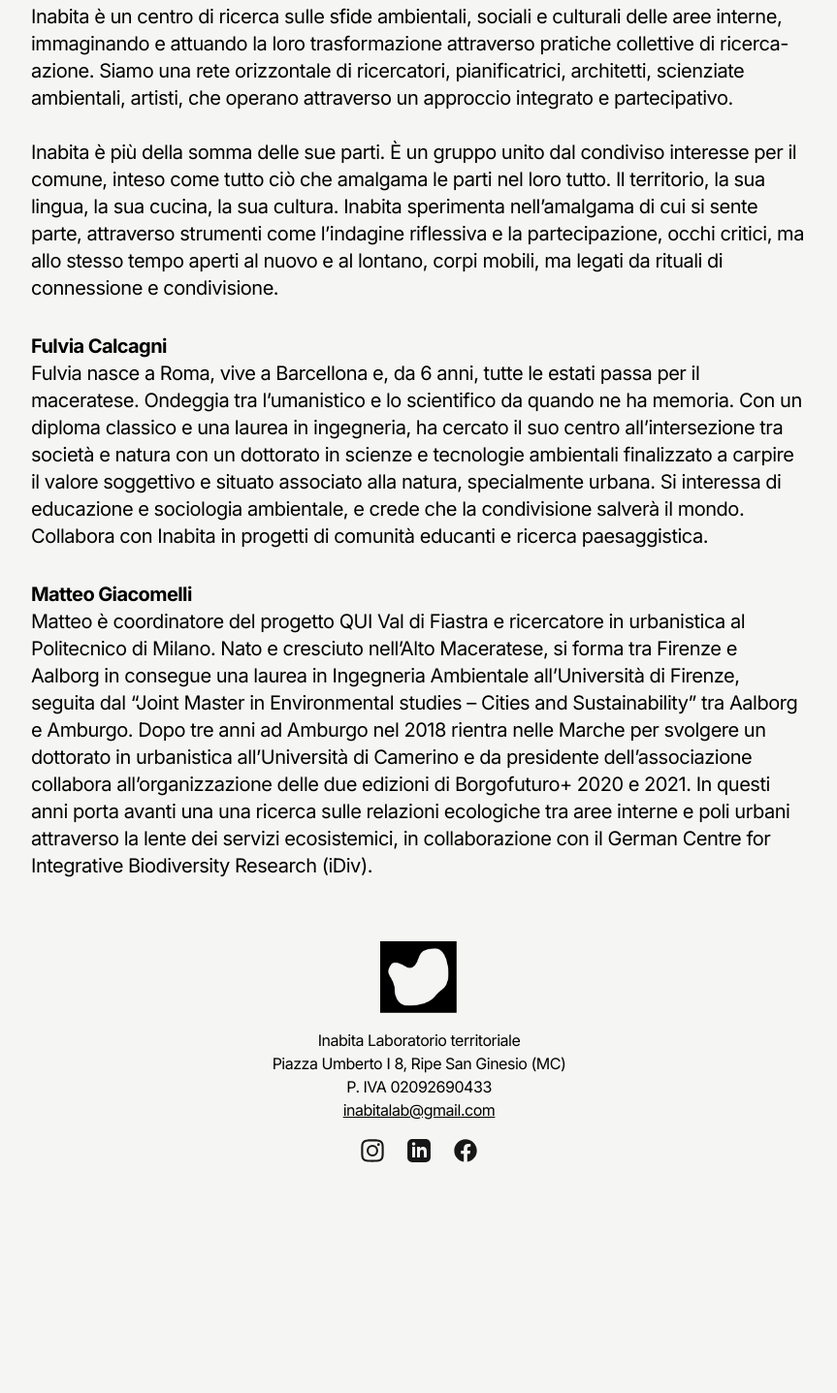
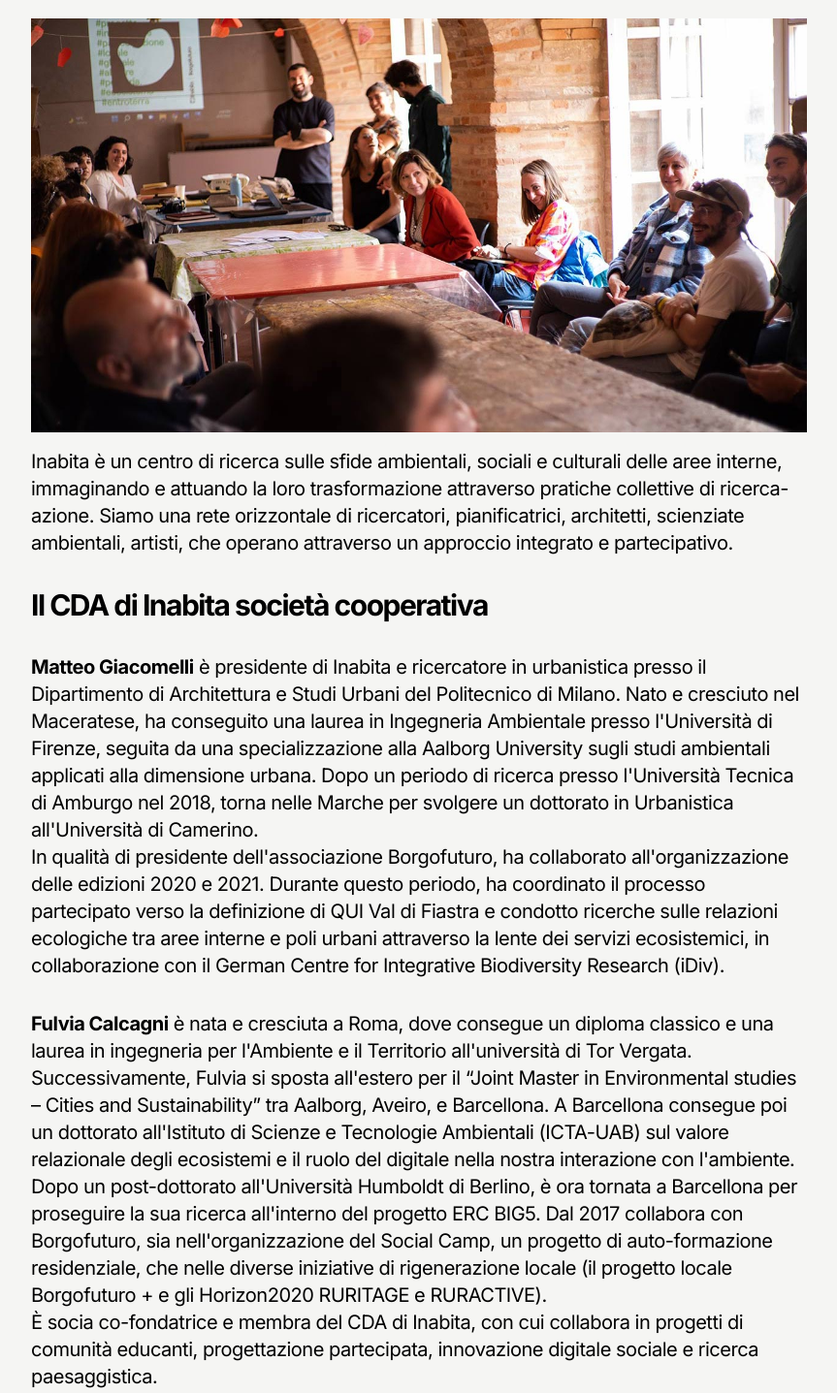
Before and after one commit to sekmo/inabitalab, an Astro site: page /chi-siamo in a window 1280 px wide. Shown: the part 228-1665 px from the top of the page at 97% size, without its empty margins (208-1071 px from the left). Before the commit the page ends 1461 px from the top, so only its background shows below. Built offline with nearby package versions, Linux system fonts and the light colour scheme; Astro itself is replaced by a stand-in of ours.

Commit message:
Update copy for the page "Chi siamo"

```diff
--- a/src/pages/chi-siamo.astro
+++ b/src/pages/chi-siamo.astro
@@ -10,22 +10,26 @@ import Header from "../components/Header.astro"
   <main>
     <Header activeNav="chi-siamo" />
     <h1 class="mt-8 text-4xl sm:text-5xl font-semibold tracking-tighter">Chi siamo</h1>
+    <Image src={inabitaPortrait} alt="Foto Inabita" class="mt-4 sm:mt-8" />
     <div class="mx-auto mt-2 sm:mt-4 text-lg sm:text-xl">
       <p>
         Inabita è un centro di ricerca sulle sfide ambientali, sociali e culturali delle aree interne, immaginando e attuando la loro trasformazione attraverso pratiche collettive di ricerca-azione.
-        Siamo una rete orizzontale di ricercatori, pianificatrici, architetti, scienziate ambientali, artisti, che operano attraverso un approccio integrato e partecipativo.<br><br>
-        Inabita è più della somma delle sue parti. È un gruppo unito dal condiviso interesse per il comune, inteso come tutto ciò che amalgama le parti nel loro tutto. Il territorio, la sua lingua, la sua cucina, la sua cultura. Inabita sperimenta nell’amalgama di cui si sente parte, attraverso strumenti come l’indagine riflessiva e la partecipazione, occhi critici, ma allo stesso tempo aperti al nuovo e al lontano, corpi mobili, ma legati da rituali di connessione e condivisione.
+        Siamo una rete orizzontale di ricercatori, pianificatrici, architetti, scienziate ambientali, artisti, che operano attraverso un approccio integrato e partecipativo.
       </p>
-
+      <h2 class="mt-8 text-2xl sm:text-3xl font-semibold tracking-tighter">Il CDA di Inabita società cooperativa</h2>
       <div class="mt-8">
-        <h3 class="text-xl font-bold">Fulvia Calcagni </h3>
-        <p>Fulvia nasce a Roma, vive a Barcellona e, da 6 anni, tutte le estati passa per il maceratese. Ondeggia tra l’umanistico e lo scientifico da quando ne ha memoria. Con un diploma classico e una laurea in ingegneria, ha cercato il suo centro all’intersezione tra società e natura con un dottorato in scienze e tecnologie ambientali finalizzato a carpire il valore soggettivo e situato associato alla natura, specialmente urbana. Si interessa di educazione e sociologia ambientale, e crede che la condivisione salverà il mondo. Collabora con Inabita in progetti di comunità educanti e ricerca paesaggistica.</p>
+        <!-- <h3 class="text-xl font-bold">Matteo Giacomelli</h3> -->
+        <p><span class="font-bold">Matteo Giacomelli</span> è presidente di Inabita e ricercatore in urbanistica presso il Dipartimento di Architettura e Studi Urbani del Politecnico di Milano. Nato e cresciuto nel Maceratese, ha conseguito una laurea in Ingegneria Ambientale presso l'Università di Firenze, seguita da una specializzazione alla Aalborg University sugli studi ambientali applicati alla dimensione urbana. Dopo un periodo di ricerca presso l'Università Tecnica di Amburgo nel 2018, torna nelle Marche per svolgere un dottorato in Urbanistica all'Università di Camerino.<br>
+        In qualità di presidente dell'associazione Borgofuturo, ha collaborato all'organizzazione delle edizioni 2020 e 2021. Durante questo periodo, ha coordinato il processo partecipato verso la definizione di QUI Val di Fiastra e condotto ricerche sulle relazioni ecologiche tra aree interne e poli urbani attraverso la lente dei servizi ecosistemici, in collaborazione con il German Centre for Integrative Biodiversity Research (iDiv).</p>
+      </div>
+      <div class="mt-8">
+        <p><span class="font-bold">Fulvia Calcagni</span> è nata e cresciuta a Roma, dove consegue un diploma classico e una laurea in ingegneria per l'Ambiente e il Territorio all'università di Tor Vergata. Successivamente, Fulvia si sposta all'estero per il “Joint Master in Environmental studies – Cities and Sustainability” tra Aalborg, Aveiro, e Barcellona. A Barcellona consegue poi un dottorato all'Istituto di Scienze e Tecnologie Ambientali (ICTA-UAB) sul valore relazionale degli ecosistemi e il ruolo del digitale nella nostra interazione con l'ambiente. Dopo un post-dottorato all'Università Humboldt di Berlino, è ora tornata a Barcellona per proseguire la sua ricerca all'interno del progetto ERC BIG5. Dal 2017 collabora con Borgofuturo, sia nell'organizzazione del Social Camp, un progetto di auto-formazione residenziale, che nelle diverse iniziative di rigenerazione locale (il progetto locale Borgofuturo + e gli Horizon2020 RURITAGE e RURACTIVE).<br>
+        È socia co-fondatrice e membra del CDA di Inabita, con cui collabora in progetti di comunità educanti, progettazione partecipata, innovazione digitale sociale e ricerca paesaggistica.</p>
+      </div>
+      <div class="mt-8">
+        <p><span class="font-bold">Matteo Andrenelli</span> è architetto e co-fondatore di Studio Latte, studio di architettura e design con una forte componente di ricerca sulle pratiche umane, sociali e sulla sostenibilità dei processi e dei materiali. Nato a Macerata, ma ha conseguito la laurea in Architettura presso la TUDelft University of Technology, nei Paesi Bassi, con una tesi sul valore culturale degli archivi e nuove formule spaziali per una fruizione democratica della conoscenza. Il suo interesse per le dinamiche spaziali urbane lo ha portato a lavorare nel team incaricato della stesura del piano della città di Tirana, in Albania, dove ha analizzato l'interdipendenza fra sistemi urbani e rurali e ha definito strategie di rigenerazione per cinque aree della città. In seguito, ha coordinato progetti di rigenerazione per i comuni di Gorla Maggiore e Parabiago in Lombardia.<br>É co-fondatore di Inabita con particolare attenzione ai temi socio-spaziali.</p>
       </div>
 
-      <div class="mt-8">
-        <h3 class="text-xl font-bold">Matteo Giacomelli</h3>
-        <p>Matteo è coordinatore del progetto QUI Val di Fiastra e ricercatore in urbanistica al Politecnico di Milano. Nato e cresciuto nell’Alto Maceratese, si forma tra Firenze e Aalborg in consegue una laurea in Ingegneria Ambientale all’Università di Firenze, seguita dal “Joint Master in Environmental studies – Cities and Sustainability” tra Aalborg e Amburgo. Dopo tre anni ad Amburgo nel 2018 rientra nelle Marche per svolgere un dottorato in urbanistica all’Università di Camerino e da presidente dell’associazione collabora all’organizzazione delle due edizioni di Borgofuturo+ 2020 e 2021. In questi anni porta avanti una una ricerca sulle relazioni ecologiche tra aree interne e poli urbani attraverso la lente dei servizi ecosistemici, in collaborazione con il German Centre for Integrative Biodiversity Research (iDiv).</p>
-      </div>
 
 
     </div>
```
